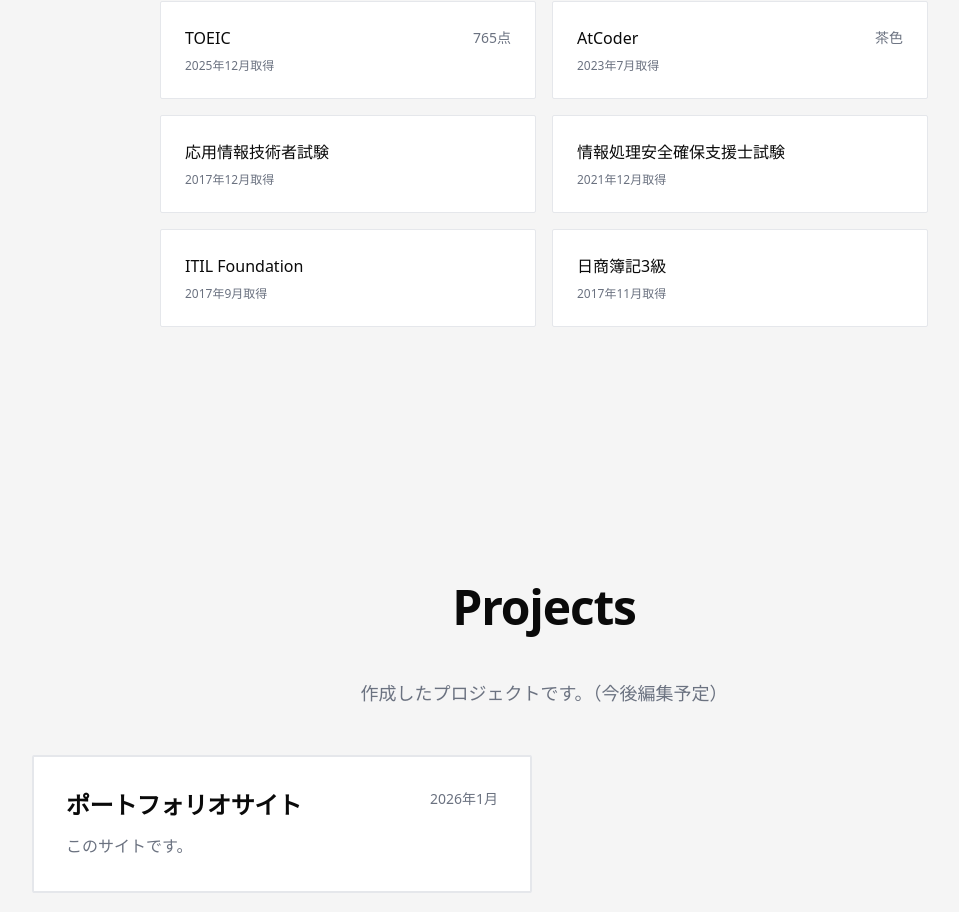
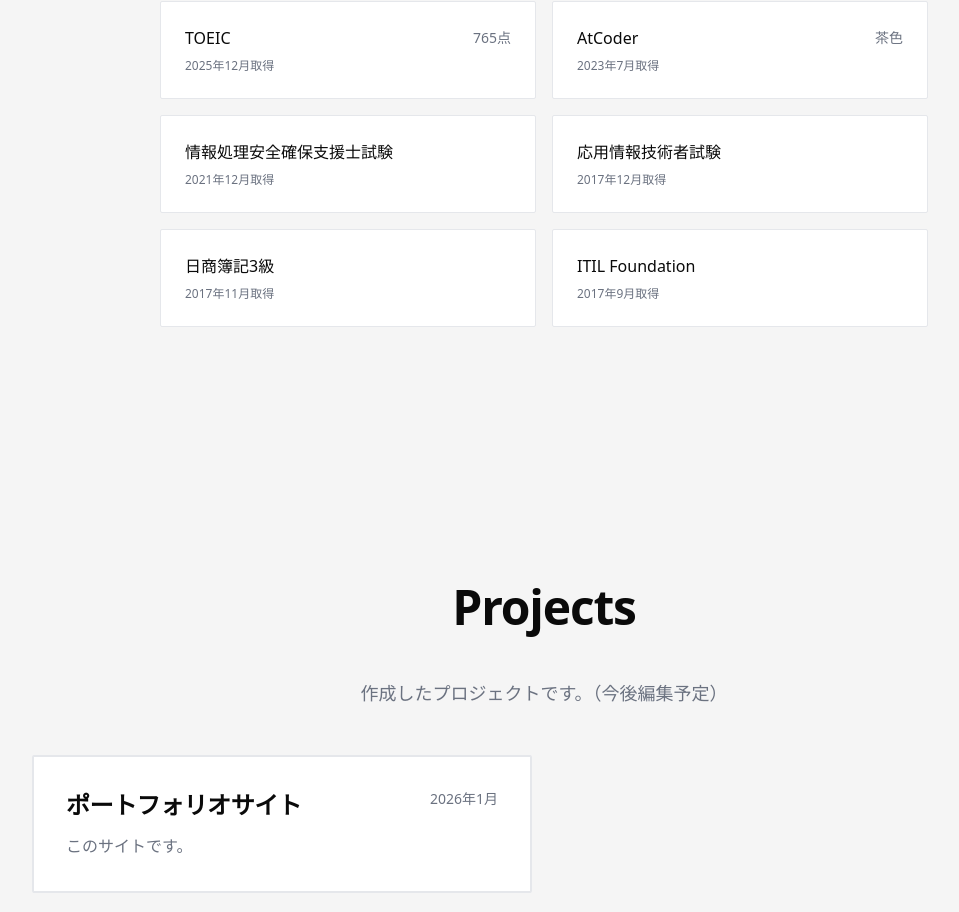
Before and after one commit to sanbay3/san_bay3_portfolio, a Next.js app: page / in a window 1280 px wide. Shown: the part 2053-2965 px from the top of the page, without its empty margins (96-1055 px from the left). Built offline with nearby package versions, Linux system fonts and the light colour scheme.

Commit message:
Change order of Qualifications

```diff
--- a/components/Qualifications.tsx
+++ b/components/Qualifications.tsx
@@ -25,20 +25,20 @@ export default function Qualifications() {
       date: '2023年7月', // 取得年月を記入してください
     },
     {
-      name: '応用情報技術者試験',
-      date: '2017年12月', // 取得年月を記入してください
-    },
-    {
       name: '情報処理安全確保支援士試験',
       date: '2021年12月', // 取得年月を記入してください
     },
     {
-      name: 'ITIL Foundation',
-      date: '2017年9月', // 取得年月を記入してください
-    },
+        name: '応用情報技術者試験',
+        date: '2017年12月', // 取得年月を記入してください
+      },
     {
       name: '日商簿記3級',
       date: '2017年11月', // 取得年月を記入してください
+    },
+    {
+        name: 'ITIL Foundation',
+        date: '2017年9月', // 取得年月を記入してください
     },
     ]
 
```
